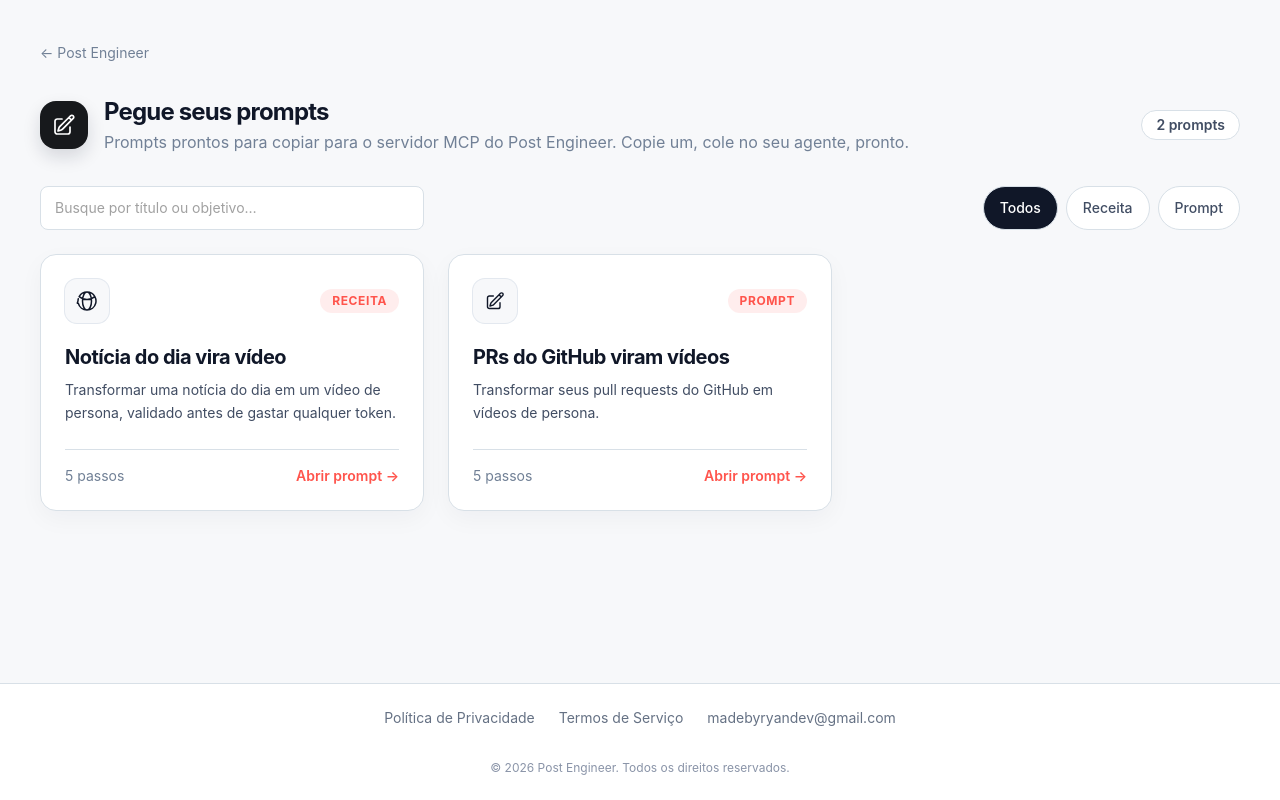
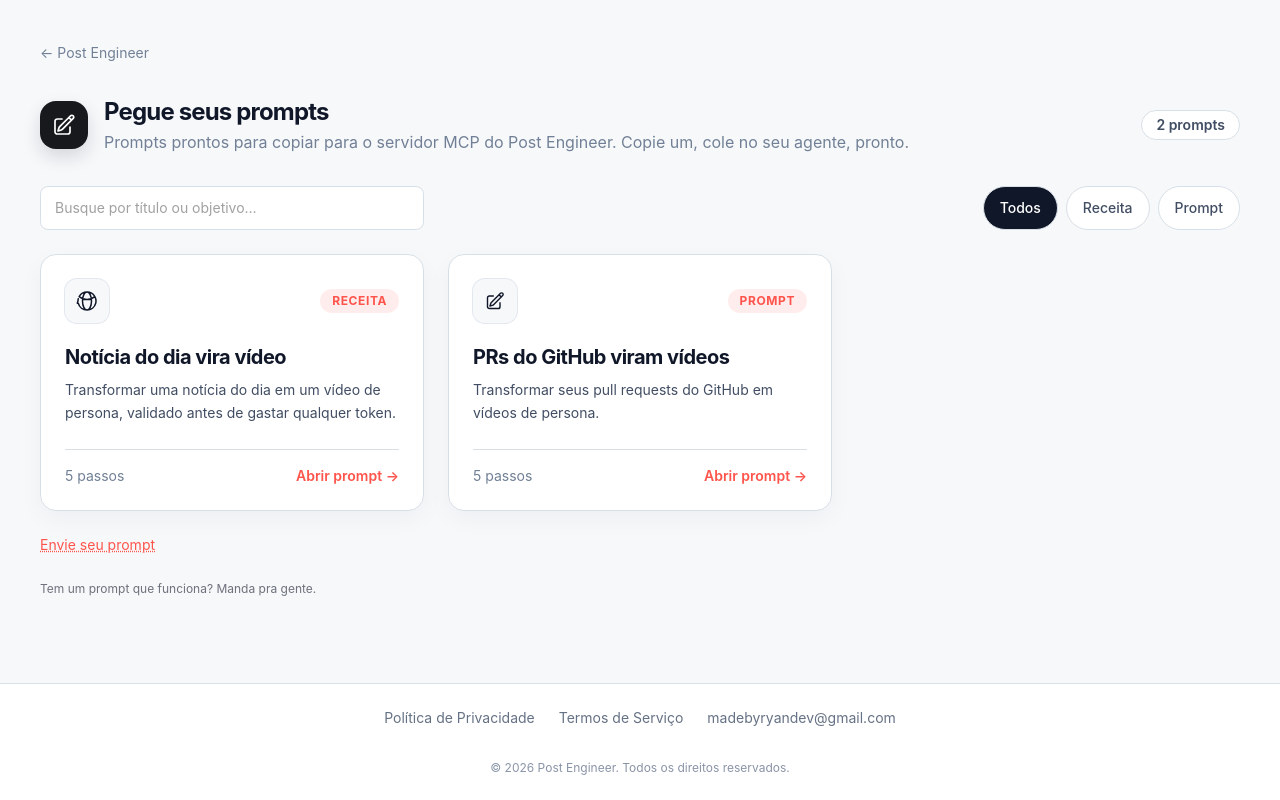
Before and after one commit to Ryan-Carloso/post-engineer, a Next.js app in the folder apps/web/: page /recipes in a window 1280 px wide. Built offline with nearby package versions, Linux system fonts and the light colour scheme; no server answers.

Commit message:
feat(web): add 'Add your prompt' secondary link to the prompts hub

```diff
--- /dev/null
+++ b/apps/web/app/recipes/components/add-prompt-link.tsx
@@ -0,0 +1,34 @@
+'use client';
+
+import { useI18n } from '@/lib/i18n/provider';
+
+//---------------
+// Secondary call to action for the prompts hub: link out to the
+// prompt_request issue template so users can submit a prompt of
+// their own. Rendered once, below the card grid (and below the
+// empty state), never inside it — cards themselves stay internal
+// links to the detail pages.
+//---------------
+
+export const ADD_PROMPT_URL =
+  'https://github.com/Ryan-Carloso/post-engineer/issues/new?template=prompt_request.md';
+
+export default function AddPromptLink() {
+  const { t } = useI18n();
+
+  return (
+    <div className="flex flex-col gap-0.5">
+      <a
+        href={ADD_PROMPT_URL}
+        target="_blank"
+        rel="noopener"
+        className="text-sm text-[#ff544c] underline decoration-dotted transition-colors hover:decoration-solid"
+      >
+        {t('recipes.addYourPrompt')}
+      </a>
+      <span className="text-xs text-[#101728]/60">
+        {t('recipes.addYourPromptHint')}
+      </span>
+    </div>
+  );
+}
--- a/apps/web/app/recipes/page.tsx
+++ b/apps/web/app/recipes/page.tsx
@@ -8,14 +8,17 @@ import PromptsHero from './components/prompts-hero';
 import PromptsToolbar, { type KindOption } from './components/prompts-toolbar';
 import PromptCard from './components/prompt-card';
 import PromptsEmpty from './components/prompts-empty';
+import AddPromptLink from './components/add-prompt-link';
 
 //---------------
 // Prompts hub list — rendered inside the AppShell for signed-in
 // users and the public frame otherwise (see layout.tsx). Hero, a search + kind filter toolbar, and a
 // responsive card grid (1 column on phones, 2 on tablets, 3 on
 // desktop) so the page keeps its shape as prompts are added. The
-// full prompt lives on the detail page, not here, and the list
-// never links straight to GitHub. Route stays /recipes; only the
+// full prompt lives on the detail page, not here; cards link
+// internally to that detail page (never straight to GitHub), and
+// only the footer below the grid carries a secondary GitHub link
+// for submitting a new prompt. Route stays /recipes; only the
 // display name is "Get your prompts" (via i18n), so existing
 // links and the public middleware path keep working. Solid colors
 // only, from the existing palette: ink #101728, paper #f7f8fa,
@@ -63,6 +66,7 @@ export default function RecipesPage() {
           </ul>
         )}
       </div>
+      <AddPromptLink />
     </div>
   );
 }
--- a/apps/web/lib/i18n/recipes-i18n-en.ts
+++ b/apps/web/lib/i18n/recipes-i18n-en.ts
@@ -61,6 +61,8 @@ export const recipesI18nEn = {
   searchLabel: 'Search prompts',
   searchPlaceholder: 'Search by title or goal…',
   emptyState: 'No prompt matches your search.',
+  addYourPrompt: 'Add your prompt',
+  addYourPromptHint: 'Got a prompt that works? Send it in.',
   stepCount: '{count} steps',
   promptCount: '{count} prompts',
 } as const;
--- a/apps/web/lib/i18n/recipes-i18n-pt.ts
+++ b/apps/web/lib/i18n/recipes-i18n-pt.ts
@@ -61,6 +61,8 @@ export const recipesI18nPt = {
   searchLabel: 'Buscar prompts',
   searchPlaceholder: 'Busque por título ou objetivo…',
   emptyState: 'Nenhum prompt corresponde à sua busca.',
+  addYourPrompt: 'Envie seu prompt',
+  addYourPromptHint: 'Tem um prompt que funciona? Manda pra gente.',
   stepCount: '{count} passos',
   promptCount: '{count} prompts',
 } as const;
```
Also changed, not shown: apps/web/app/recipes/prompts.ts (+4 -3 lines), 1 other file (tests, documents, lock files or other folders).
